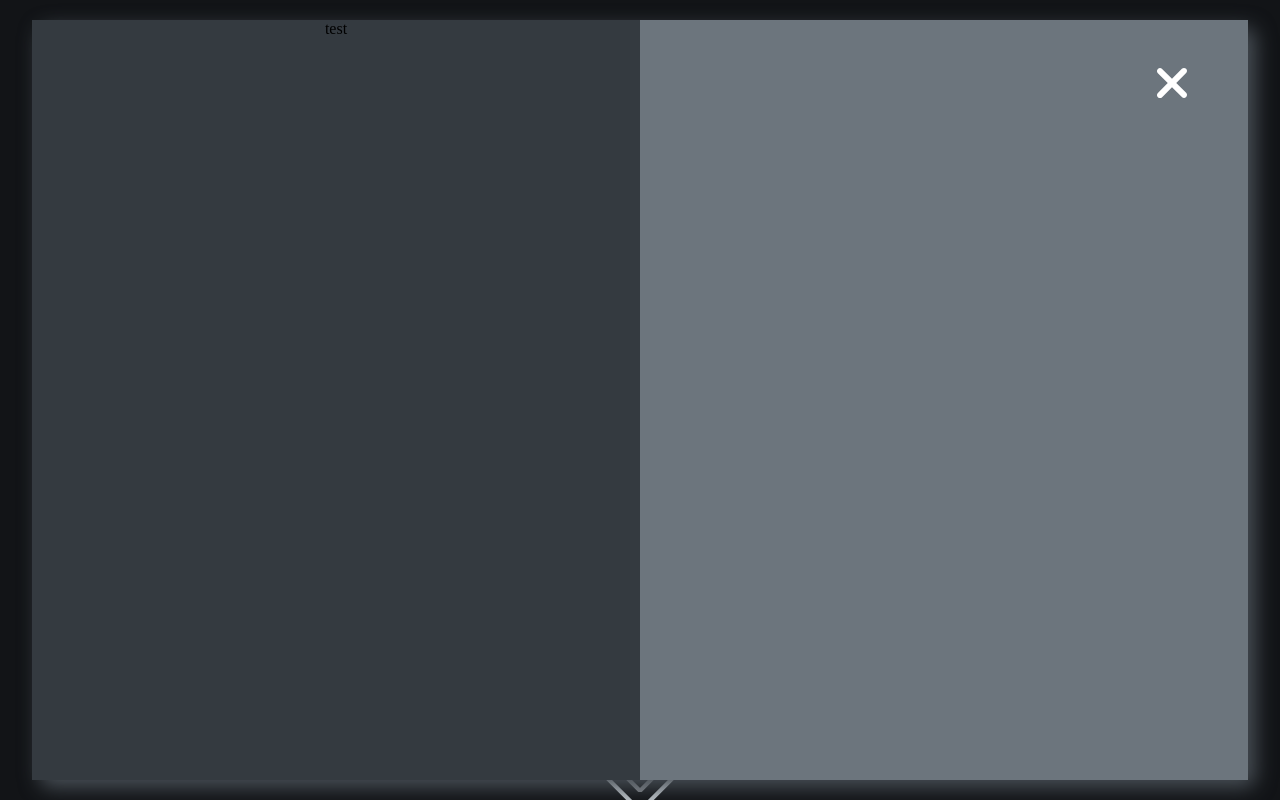
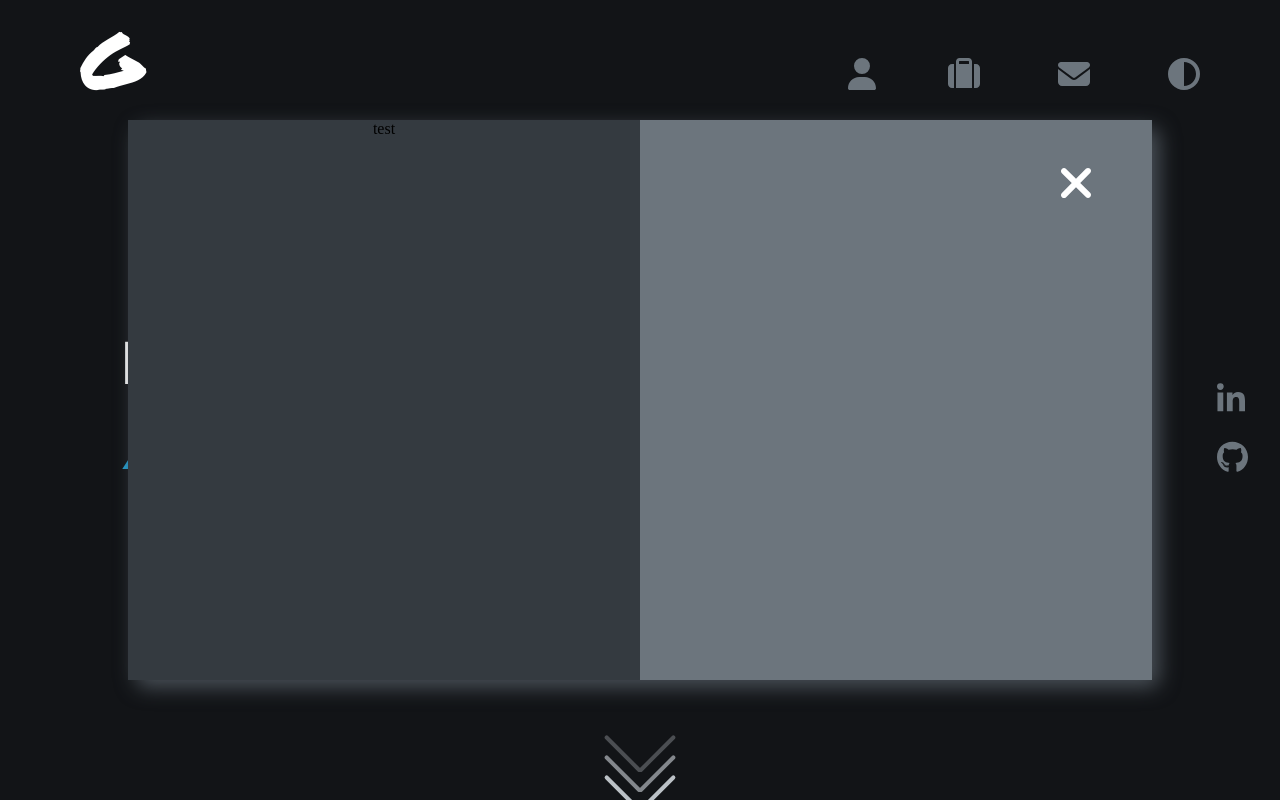
Before and after one commit to giuseppi/giuseppipelayo.com, a React (Create React App) app: page / in a window 1280 px wide. Both pictures are taken after a click on the button 1074 px from the left and 76 px from the top of the page. Shown: the top 800 px of the page. Built offline with nearby package versions, Linux system fonts and the light colour scheme.

Commit message:
decreased popup window size

```diff
--- a/src/App.scss
+++ b/src/App.scss
@@ -216,12 +216,12 @@ $arrow-line-width: 4px;
 
 .popup-container {
   position: fixed;
-  width: 95vw;
-  height: 95vh;
+  width: 80vw;
+  height: 70vh;
   top: 50%;
   left: 50%;
-  margin-top: -47.5vh; /* Negative half of height. */
-  margin-left: -47.5vw; /* Negative half of width. */
+  margin-top: -35vh; /* Negative half of height. */
+  margin-left: -40vw; /* Negative half of width. */
   text-align: center;
   display: flex;
   flex-direction: row;
@@ -232,13 +232,13 @@ $arrow-line-width: 4px;
 
 .popup-text {
   width: 50vw;
-  height: 95vh;
+  height: 70vh;
   background-color: #343a40;
 }
 
 .popup-form {
   width: 50vw;
-  height: 95vh;
+  height: 70vh;
   background-color: #6c757d;
 }
 
```
